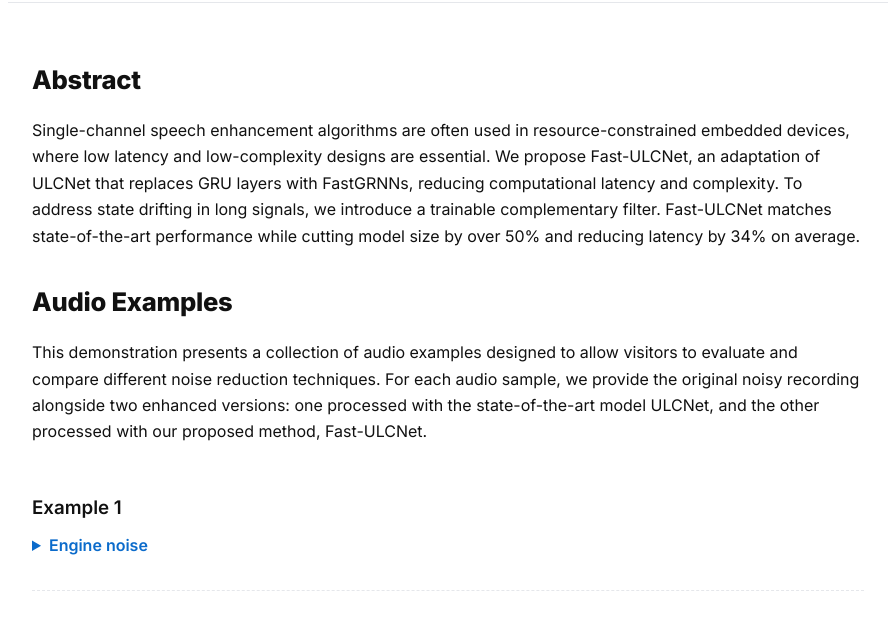
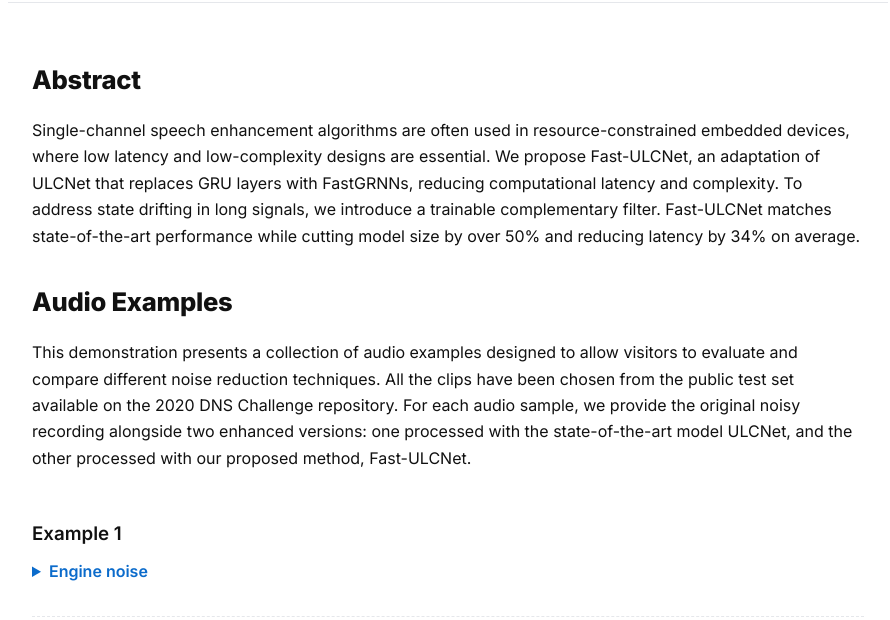
Before and after one commit to narrietal/Fast-ULCNet, a plain HTML site: page docs/index.html in a window 1280 px wide. Shown: the part 538-1158 px from the top of the page, without its empty margins (192-1082 px from the left). Drawn offline with Linux system fonts and the light colour scheme.

Commit message:
Update index.html

```diff
--- a/docs/index.html
+++ b/docs/index.html
@@ -98,7 +98,7 @@
       <h2>Audio Examples</h2>
 
       <p>
-        This demonstration presents a collection of audio examples designed to allow visitors to evaluate and compare different noise reduction techniques. For each audio sample, we provide the original noisy recording alongside two enhanced versions: one processed with the state-of-the-art model ULCNet, and the other processed with our proposed method, Fast-ULCNet.
+        This demonstration presents a collection of audio examples designed to allow visitors to evaluate and compare different noise reduction techniques. All the clips have been chosen from the public test set available on the 2020 DNS Challenge repository. For each audio sample, we provide the original noisy recording alongside two enhanced versions: one processed with the state-of-the-art model ULCNet, and the other processed with our proposed method, Fast-ULCNet.
       </p>
 
       <!-- Example template -->
```
